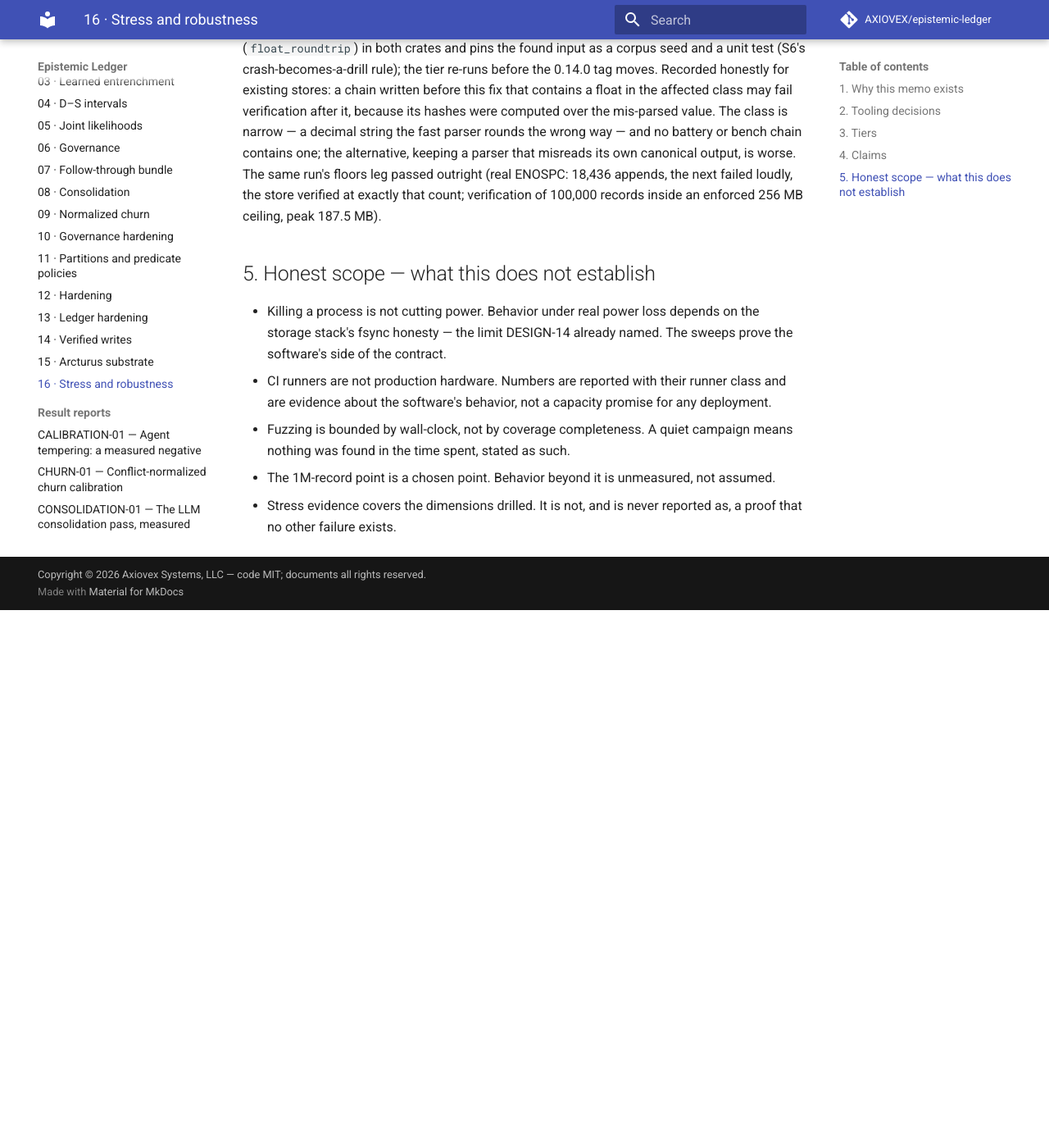
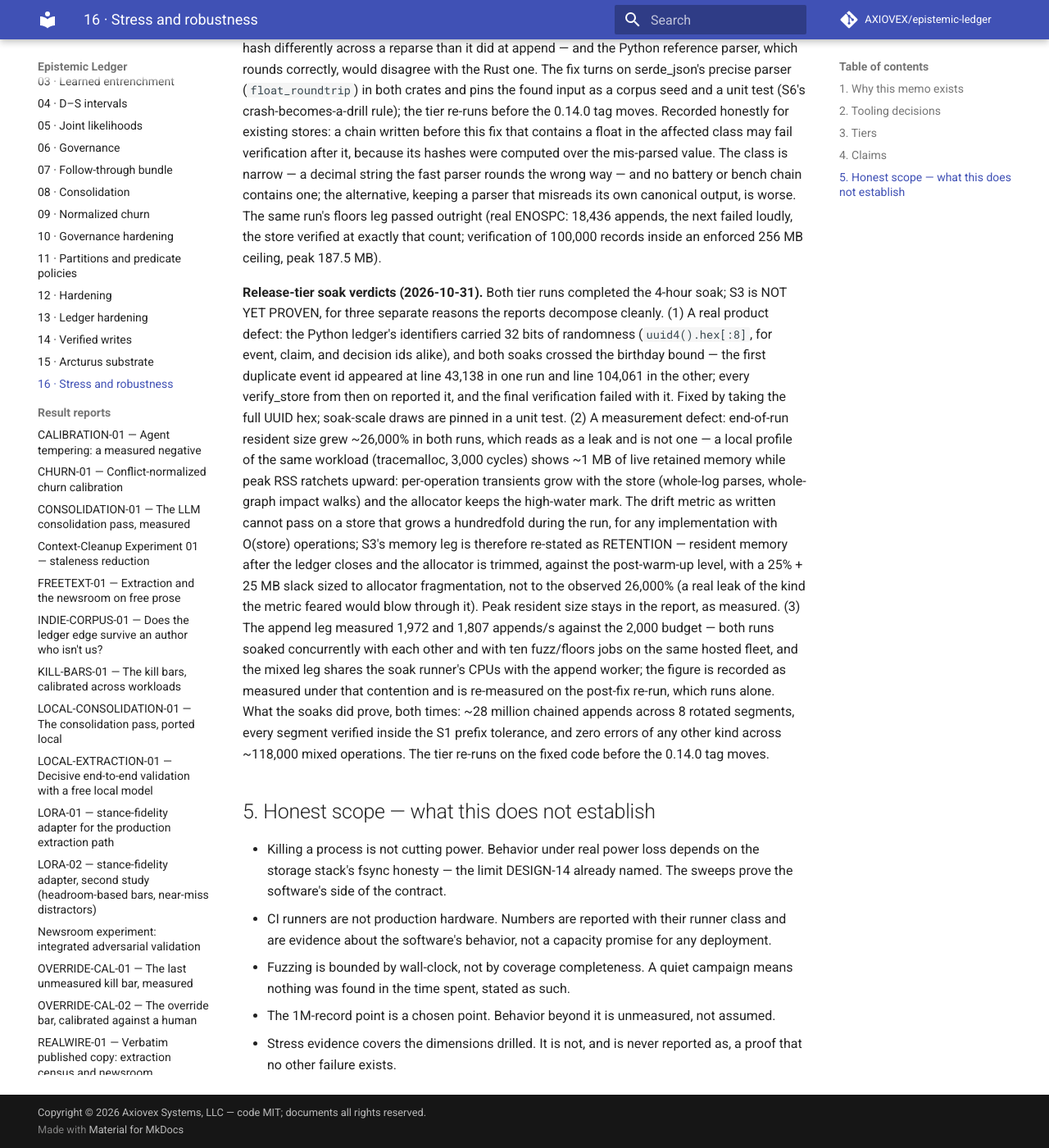
Before and after one commit to AXIOVEX/epistemic-ledger, an MkDocs documentation site: the page built from docs/DESIGN-16-stress-robustness.md, in a window 1280 px wide and 1400 px high, scrolled down 5103 px. Shown: the whole window at 82% size. Built offline with MkDocs 1.6.1 and Material for MkDocs 9.7.7, drawn with Linux system fonts in a browser that asks for light colours; comment, search, counter and statistics services are not loaded; before the commit the page ends 5847 px from its top, so only the background shows below that; some of the changed text lies outside the part shown.

Commit message:
Full-width identifiers + soak retention measure (release-tier soak finds) (#55)

```diff
--- a/docs/DESIGN-16-stress-robustness.md
+++ b/docs/DESIGN-16-stress-robustness.md
@@ -141,7 +141,10 @@
 - **S3 — Soak stability.** Two hours of mixed load (appends, verifies,
   impact analyses, LQL queries interleaved) sustain at least the
   DESIGN-13 append budget, with zero errors, memory growth bounded
-  (resident size within 10% of its post-warm-up level at the end), and
+  (resident memory retained after the run — measured once the
+  ledger is closed and the allocator trimmed — within 25% plus
+  25 MB of its post-warm-up level; revised 2026-10-31, see the
+  release-tier soak note below), and
   a clean full verification at the end. *Falsifier:* the soak report.
 - **S4 — Concurrent readers.** With 8 reader processes querying during
   append load, no reader ever observes a partial or torn record —
@@ -274,6 +277,46 @@
 verified at exactly that count; verification of 100,000
 records inside an enforced 256 MB ceiling, peak 187.5 MB).
 
+**Release-tier soak verdicts (2026-10-31).** Both tier runs
+completed the 4-hour soak; S3 is NOT YET PROVEN, for three
+separate reasons the reports decompose cleanly. (1) A real
+product defect: the Python ledger's identifiers carried 32
+bits of randomness (`uuid4().hex[:8]`, for event, claim,
+and decision ids alike), and both soaks crossed the
+birthday bound — the first duplicate event id appeared at
+line 43,138 in one run and line 104,061 in the other; every
+verify_store from then on reported it, and the final
+verification failed with it. Fixed by taking the full UUID
+hex; soak-scale draws are pinned in a unit test. (2) A
+measurement defect: end-of-run resident size grew ~26,000%
+in both runs, which reads as a leak and is not one — a
+local profile of the same workload (tracemalloc, 3,000
+cycles) shows ~1 MB of live retained memory while peak RSS
+ratchets upward: per-operation transients grow with the
+store (whole-log parses, whole-graph impact walks) and the
+allocator keeps the high-water mark. The drift metric as
+written cannot pass on a store that grows a hundredfold
+during the run, for any implementation with O(store)
+operations; S3's memory leg is therefore re-stated as
+RETENTION — resident memory after the ledger closes and
+the allocator is trimmed, against the post-warm-up level,
+with a 25% + 25 MB slack sized to allocator fragmentation,
+not to the observed 26,000% (a real leak of the kind the
+metric feared would blow through it). Peak resident size
+stays in the report, as measured. (3) The append leg
+measured 1,972 and 1,807 appends/s against the 2,000
+budget — both runs soaked concurrently with each other
+and with ten fuzz/floors jobs on the same hosted fleet,
+and the mixed leg shares the soak runner's CPUs with the
+append worker; the figure is recorded as measured under
+that contention and is re-measured on the post-fix re-run,
+which runs alone. What the soaks did prove, both times:
+~28 million chained appends across 8 rotated segments,
+every segment verified inside the S1 prefix tolerance,
+and zero errors of any other kind across ~118,000 mixed
+operations. The tier re-runs on the fixed code before the
+0.14.0 tag moves.
+
 ## 5. Honest scope — what this does not establish
 
 - Killing a process is not cutting power. Behavior under real power
```
Also changed, not shown: CHANGELOG.md (+10 -0 lines), 4 other files.
